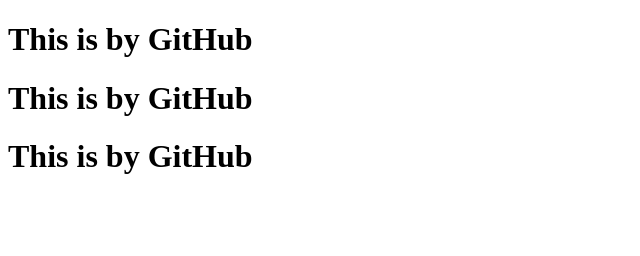
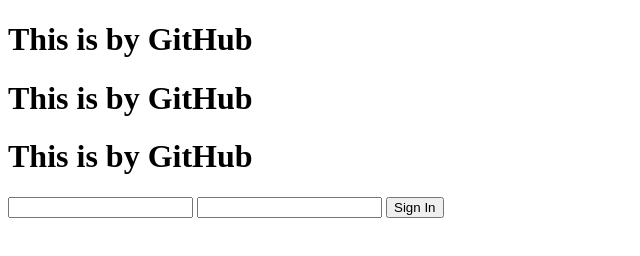
Before and after one commit to mahbub500/Hello, a plain HTML site: page index.html in a window 1280 px wide. Shown: the whole page, without its empty margins (0-640 px from the left). Drawn offline with Linux system fonts and the light colour scheme.

```diff
--- a/index.html
+++ b/index.html
@@ -9,6 +9,11 @@
 	<h1> This is by GitHub </h1>
 	<h1> This is by GitHub </h1>
 	<h1> This is by GitHub </h1>
+	<form action="" name="myForm">
+	<input type="text" name="UserName">
+	<input type="PassWord" name="PassWord">
+	<button > Sign In </button>
+</form>
 
 
 </body>
```
